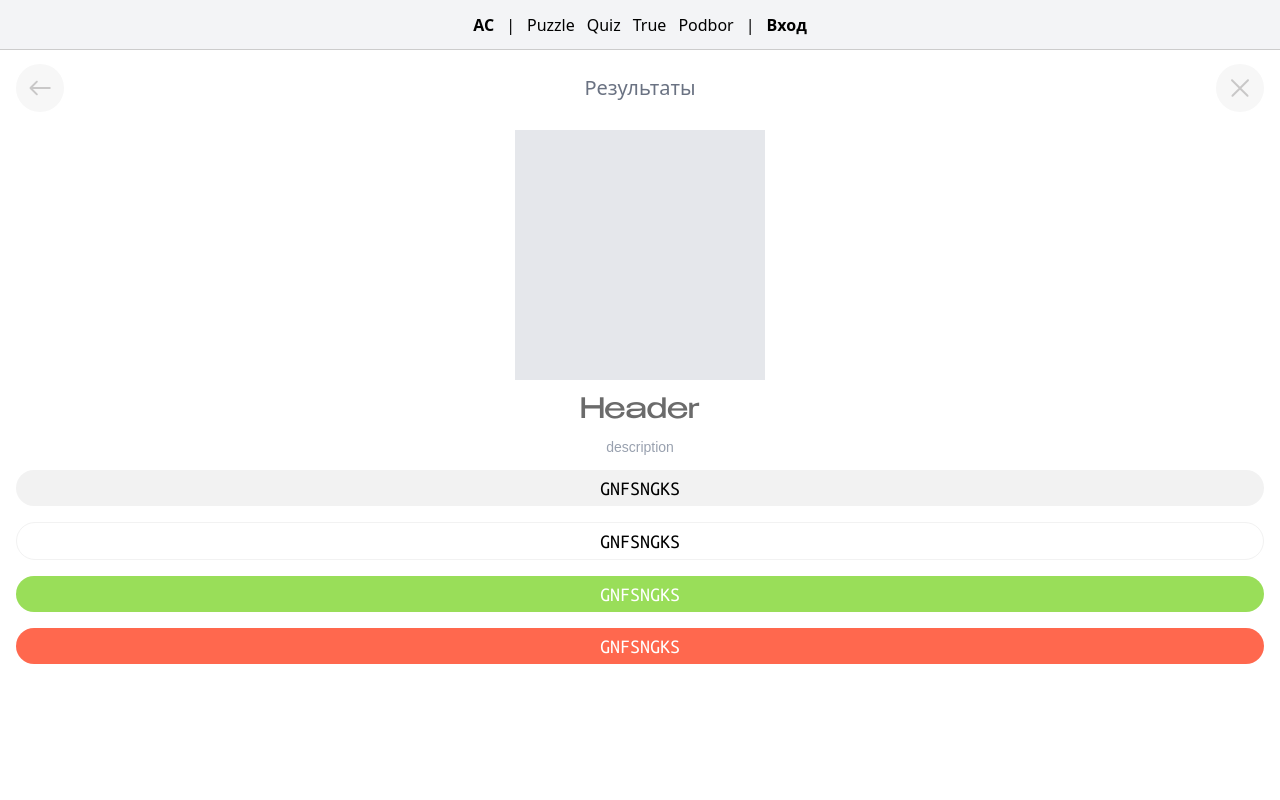
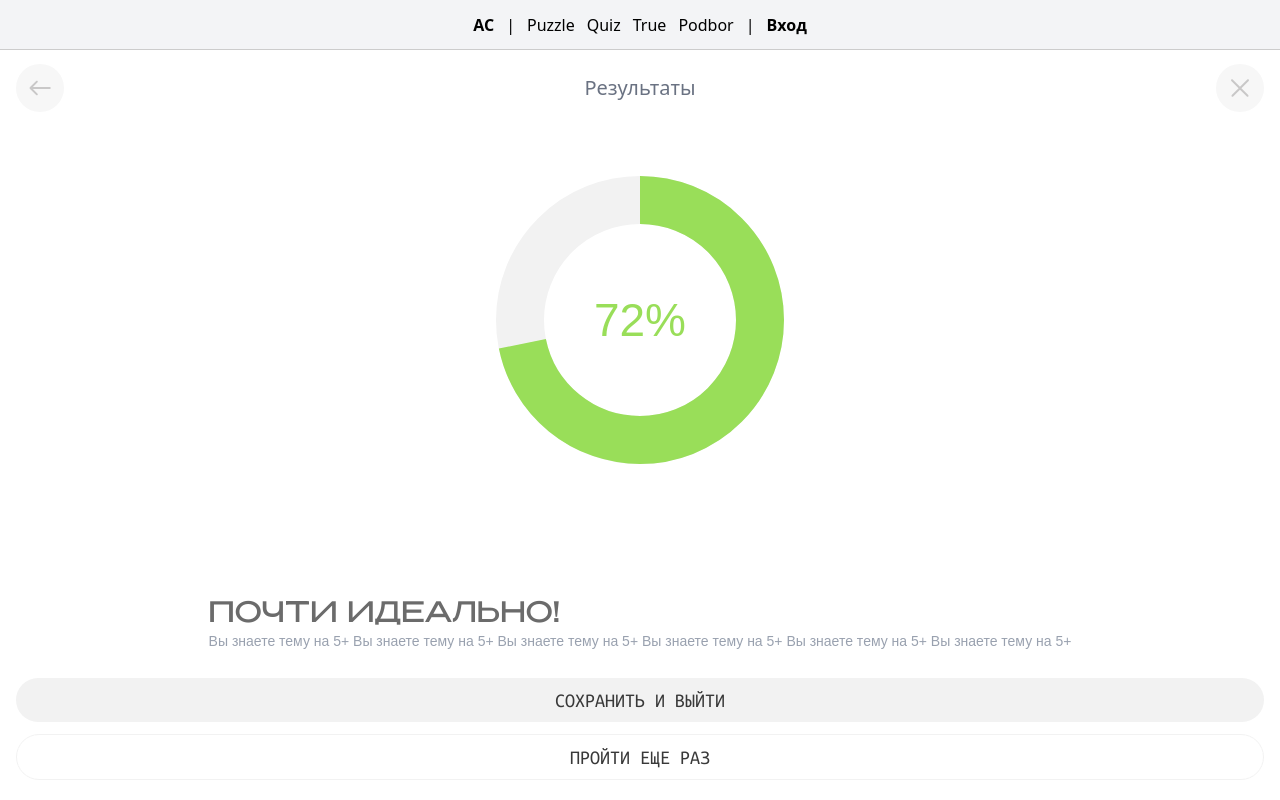
Before and after one commit to marooncoucal/artchron-2, a Next.js app: page /resultScreen in a window 1280 px wide. Built offline with nearby package versions, Linux system fonts and the light colour scheme; a web font is replaced by a local one.

Commit message:
test result wheel

```diff
--- a/src/app/(layouts)/resultScreen/page.js
+++ b/src/app/(layouts)/resultScreen/page.js
@@ -1,20 +1,28 @@
+'use client'
+
 import Button1 from "@/app/_components/buttons1";
 import HeaderNav from "@/app/_components/headerNav";
+import ProgressWheel1 from "@/app/_components/progressWheel";
 
 export default function resultTestPage1() {
   return (
     <div className="resultTestPage1 h-full w-full">
         {/* src/app/(layouts)/resultScreen/page.js */}
         <HeaderNav hasExit={true} link={"/"} hasHeader header={"Результаты"}/>
-        <div className="pt-20 px-4 flex-col flex-center gap-4">
-          <div className="bg-gray-200 h-[250px] w-[250px]"></div>
-          <div className="font-h3">Header </div>
-          <div className="font-main-text text-gray-400">description </div>
-          {/* <button className="font-ubuntu-mono uppercase text-[20px] leading-none py-2 rounded-full bg-ac-orange-600 text-white text-center w-full">description</button> */}
-          <Button1 variant={"default"}>gnfsngks</Button1>
-          <Button1 variant={"border"}>gnfsngks</Button1>
-          <Button1 variant={"right"}>gnfsngks</Button1>
-          <Button1 variant={"wrong"}>gnfsngks</Button1>
+        <div className="px-4 pt-20 pb-40 gap-20 flex-col flex-center h-full">
+          <div className="aspect-square w-full max-w-[400px]">
+            <ProgressWheel1 resultNumber={56} maxResult={78}/>
+          </div>
+          <div className="flex flex-col gap-1">
+            <div className="font-h3">Почти идеально!</div>
+            <div className="font-main-text text-gray-400">
+              Вы знаете тему на 5+ Вы знаете тему на 5+ Вы знаете тему на 5+ Вы знаете тему на 5+ Вы знаете тему на 5+ Вы знаете тему на 5+
+            </div>
+          </div>
+          <div className="fixed right-4 left-4 bottom-5 gap-3 flex flex-col">
+            <Button1 variant={"default"}>Сохранить и выйти</Button1>
+            <Button1 variant={"border"}>пройти еще раз</Button1>
+          </div>
         </div>
     </div>
   )
--- a/src/app/_components/buttons1.js
+++ b/src/app/_components/buttons1.js
@@ -1,43 +1,26 @@
 import Link from "next/link"
 
-export default function Button1({children, link, variant}) {
+export default function Button1({children, link, variant, stl}) {
     switch (variant){
         case "right":
-        return (
-            <Link
-                href={link ?? "#"}
-                className="font-button btn-1 bg-ac-lime-300 text-white"
-            >
-                {children}
-            </Link>
-        );
+            stl = "bg-ac-lime-300 text-white"
+            break;
         case "wrong":
-        return (
-            <Link
-                href={link ?? "#"}
-                className="font-button btn-1 bg-ac-orange-600 text-white w-full"
-            >
-                {children}
-            </Link>
-        );
+            stl = "bg-ac-orange-600 text-white"
+            break;
         case "border":
-        return (
-            <Link
-                href={link ?? "#"}
-                className="font-button btn-1 bg-white border border-[#F2F2F2] text-black"
-            >
-                {children}
-            </Link>
-        );
-        case "default":
+            stl = "bg-white border border-[#F2F2F2] text-[#393939]"
+            break;
         default:
-        return (
-            <Link
-                href={link ?? "#"}
-                className="font-button btn-1 bg-[#F2F2F2] text-black"
-            >
-                {children}
-            </Link>
-        );
+            stl = "bg-[#F2F2F2] text-[#393939]"
+            break;
+    }
+    return (
+        <Link
+            href={link ?? "#"}
+            className={`font-button py-3 rounded-full w-full ${stl}`}
+        >
+            {children}
+        </Link>
+    );
 }
-}
--- /dev/null
+++ b/src/app/_components/constants.js
@@ -0,0 +1,3 @@
+export const acOrange = '#FF684E'
+export const acYellow = '#F4C469'
+export const acLime = '#99DE59'
--- /dev/null
+++ b/src/app/_components/progressWheel.js
@@ -0,0 +1,83 @@
+'use client'
+
+import { motion, useMotionValue, useTransform, animate } from 'motion/react'
+import { useEffect } from 'react'
+import { acLime, acOrange, acYellow } from './constants'
+
+const orange = acOrange
+const yellow = acYellow
+const lime = acLime
+const r = 30
+const CIRCUMFERENCE = 2 * Math.PI * r
+
+function clamp(value, min, max){
+    if (value < min) return min
+    if (value > max) return max
+    return value
+}
+
+export default function ProgressWheel1({ resultNumber = 0, maxResult = 100}) {
+    const clampMax = Math.max(1, maxResult)
+    const value = clamp(resultNumber, 0, clampMax) / clampMax * 100
+    const progress = useMotionValue(0)
+
+    useEffect(() => {
+        const controls = animate(progress, value, {
+            duration: 1,
+            ease: 'easeOut',
+        })
+        return controls.stop
+    }, [value])
+
+    const strokeDashoffset = useTransform(
+        progress,
+        v => CIRCUMFERENCE - (v / 100) * CIRCUMFERENCE
+    )
+
+    const progressWithPercent = useTransform(
+        progress,
+        v => `${Math.round(v)}%`
+    )
+
+    const animatedColor = useTransform(
+        progress,
+        [0, 40, 70, 100],
+        [orange, yellow, lime, lime]
+    )
+
+    return (
+        <div className="relative size-full">
+            <svg className="size-full -rotate-90" viewBox="0 0 100 100">
+                <circle
+                    cx="50"
+                    cy="50"
+                    r={r}
+                    fill="none"
+                    stroke="#F2F2F2"
+                    strokeWidth={12}
+                />
+                <motion.circle
+                    cx="50"
+                    cy="50"
+                    r={r}
+                    fill="none"
+                    strokeWidth={12}
+                    strokeDasharray={CIRCUMFERENCE}
+                    // strokeLinecap="round"
+                    style={{
+                        stroke: animatedColor,
+                        strokeDashoffset,
+                    }}
+                />
+            </svg>
+            <div className="absolute inset-0 grid place-items-center">
+                <motion.span
+                    className="text-[28px] 3xs:text-[32px] 2xs:text-[46px] font-sf-pro-text transition-all"
+                    style={{ color: animatedColor }}
+                >
+                    {progressWithPercent}
+                </motion.span>
+            </div>
+        </div>
+    )
+}
--- a/src/app/globals.css
+++ b/src/app/globals.css
@@ -14,6 +14,10 @@
     --color-ac-lime-300: #99DE59;
     --color-ac-green-800: #40864A;
     --color-ac-gray-6B: #6B6B6B;
+
+    --breakpoint-xs: 28rem;
+    --breakpoint-2xs: 22rem;
+    --breakpoint-3xs: 16rem;
 }
 
 @font-face {
@@ -58,15 +62,12 @@
         @apply flex items-center justify-center
     }
     .font-h3{
-        @apply font-benzin text-ac-gray-6B text-[28px] leading-none;
+        @apply font-benzin text-ac-gray-6B uppercase text-[28px] leading-none;
     }
     .font-main-text{
-        @apply font-sf-pro-text text-[14px] leading-none;
+        @apply font-sf-pro-text text-[14px] leading-[18px];
     }
     .font-button{
         @apply font-ubuntu-mono uppercase text-[20px] leading-none text-center;
     }
-    .btn-1{
-        @apply py-2 rounded-full w-full;
-    }
 }
--- a/src/app/layout.js
+++ b/src/app/layout.js
@@ -11,7 +11,7 @@ export default function RootLayout({ children }) {
     <html>
       <body >
         <Header1/>
-        <div className="layout-js pt-[50px] h-svh w-full mx-auto">
+        <div className="layout-js pt-[50px] h-svh w-full mx-auto relative">
             {children}
         </div>
       </body>
```
